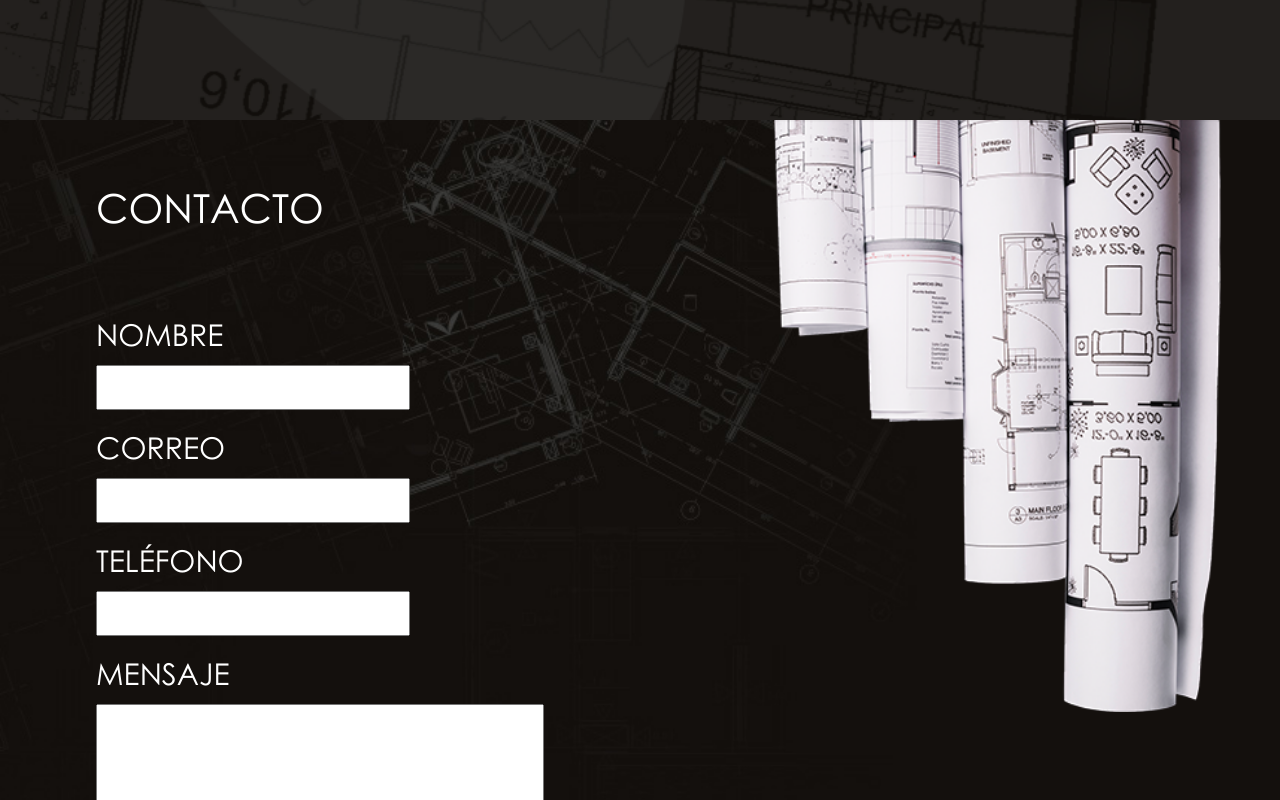
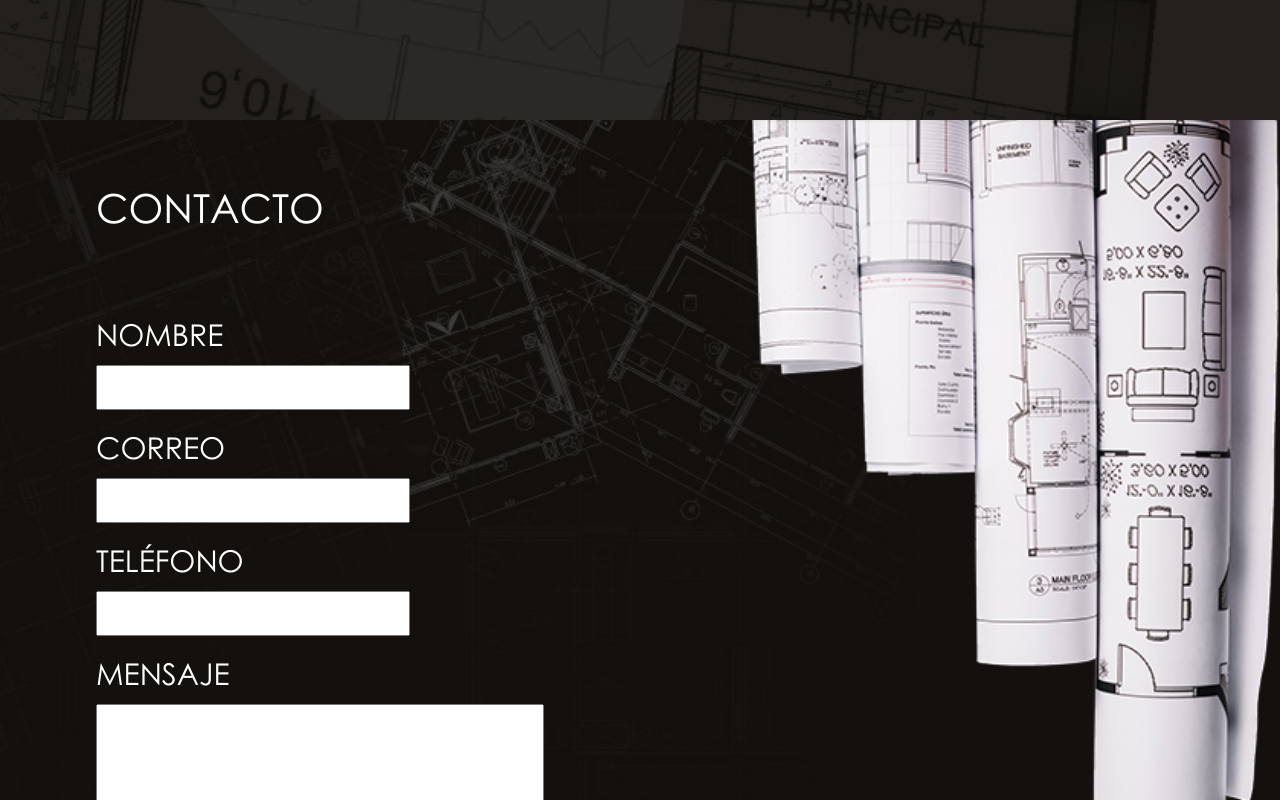
Before and after one commit to Kevjoseph66/carlos-myers-demo-1, a React (Create React App) app: page / in a window 1280 px wide. Shown: the part 3380-4180 px from the top of the page. Built offline with nearby package versions, Linux system fonts and the light colour scheme.

Commit message:
Cambios en el css

```diff
--- a/src/App.css
+++ b/src/App.css
@@ -256,6 +256,7 @@ a:hover {
   background-image: none;
   text-align: center;
 }
+
 @media (min-width: 768px) {
   .contacto .contacto-right {
     padding: 0 !important;
@@ -267,6 +268,13 @@ a:hover {
     display: flex;
     align-items: flex-end !important;
     background-position-x: 70%;
+  }
+}
+
+@media (min-width: 1200px) {
+  .contacto .contacto-right {
+    background-size: 33rem;
+    background-position-x: 7rem;
   }
 }
 
```
